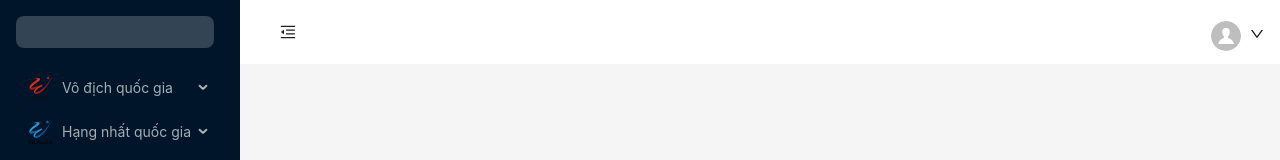
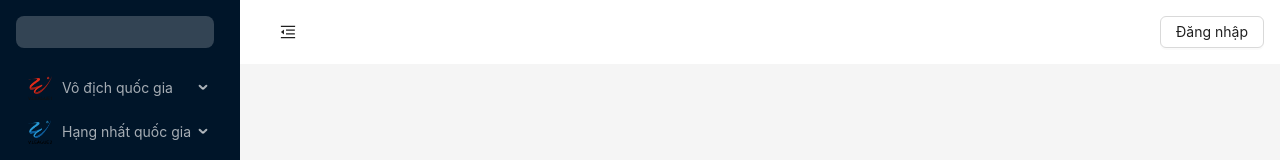
Before and after one commit to VuVietDuy/v-league-admin, a React (Vite) app: page / in a window 1280 px wide. Shown: the top 160 px of the page. Built offline with nearby package versions, Linux system fonts and the light colour scheme.

Commit message:
fix header profile button

```diff
--- a/src/components/RootLayout.tsx
+++ b/src/components/RootLayout.tsx
@@ -241,7 +241,7 @@ const RootLayout = () => {
               height: 64,
             }}
           />
-          {user ? (
+          {user?.id ? (
             <Dropdown className="text-gray-900" menu={{ items }}>
               <a onClick={(e) => e.preventDefault()}>
                 <Space>
```
